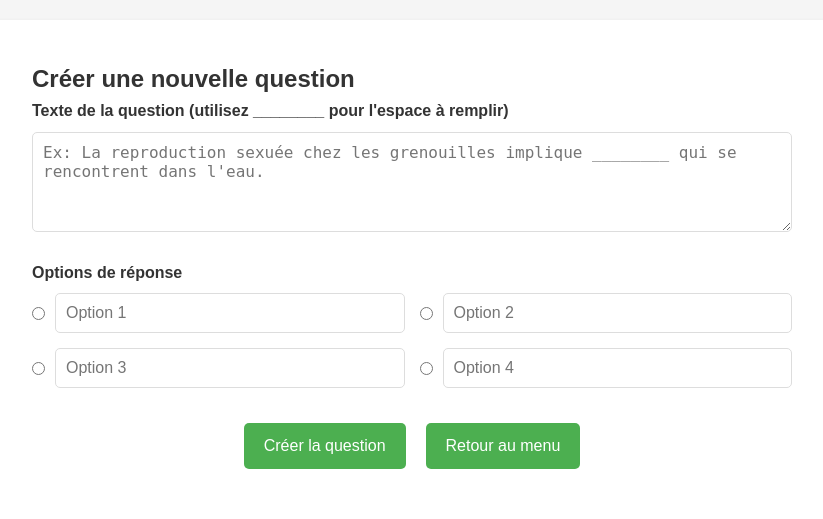
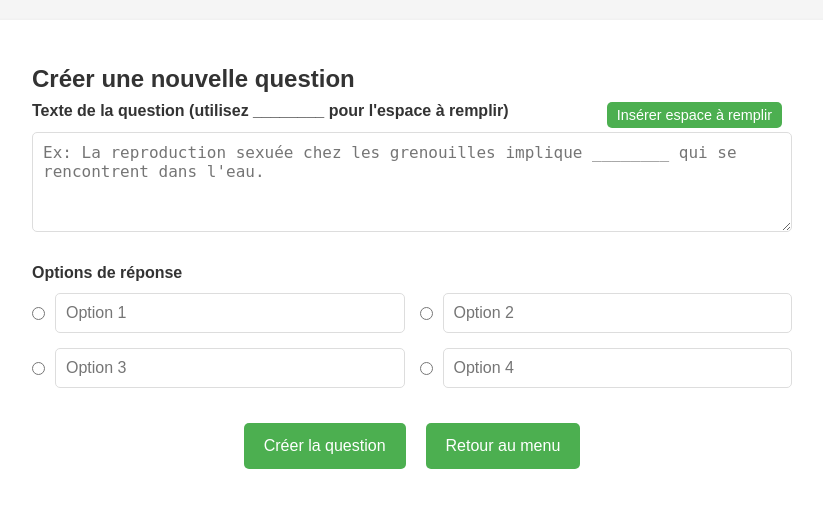
Before and after one commit to AlexMyddleware/svt-reproduction-animaux, a Flask app: page /game/create_question in a window 1280 px wide. Shown: the part 124-643 px from the top of the page, without its empty margins (228-1051 px from the left). Run offline with Flask 3, Linux system fonts and the light colour scheme.

Commit message:
add button to create the ________

```diff
--- a/src/svt_app/templates/create_question.html
+++ b/src/svt_app/templates/create_question.html
@@ -32,6 +32,28 @@
     .form-group textarea {
         height: 100px;
         resize: vertical;
+    }
+
+    .text-input-container {
+        position: relative;
+    }
+
+    .insert-blank-btn {
+        position: absolute;
+        right: 10px;
+        top: -30px;
+        background-color: #4CAF50;
+        color: white;
+        border: none;
+        border-radius: 5px;
+        padding: 5px 10px;
+        cursor: pointer;
+        font-size: 0.9rem;
+        transition: background-color 0.3s;
+    }
+
+    .insert-blank-btn:hover {
+        background-color: #45a049;
     }
 
     .options-container {
@@ -78,7 +100,10 @@
     <form id="questionForm">
         <div class="form-group">
             <label for="questionText">Texte de la question (utilisez ________ pour l'espace à remplir)</label>
-            <textarea id="questionText" required placeholder="Ex: La reproduction sexuée chez les grenouilles implique ________ qui se rencontrent dans l'eau."></textarea>
+            <div class="text-input-container">
+                <button type="button" class="insert-blank-btn" id="insertBlankBtn">Insérer espace à remplir</button>
+                <textarea id="questionText" required placeholder="Ex: La reproduction sexuée chez les grenouilles implique ________ qui se rencontrent dans l'eau."></textarea>
+            </div>
             <div class="error-message" id="textError">Le texte doit contenir exactement un espace à remplir (________)</div>
         </div>
 
@@ -114,6 +139,29 @@ document.addEventListener('DOMContentLoaded', function() {
     const optionsError = document.getElementById('optionsError');
     const successMessage = document.getElementById('successMessage');
     const errorMessage = document.getElementById('errorMessage');
+    const questionText = document.getElementById('questionText');
+    const insertBlankBtn = document.getElementById('insertBlankBtn');
+
+    // Function to insert blank at cursor position
+    insertBlankBtn.addEventListener('click', function(e) {
+        e.preventDefault();
+
+        // Get cursor position
+        const start = questionText.selectionStart;
+        const end = questionText.selectionEnd;
+
+        // Insert blank at cursor position
+        const blank = "________";
+        const text = questionText.value;
+        questionText.value = text.substring(0, start) + blank + text.substring(end);
+
+        // Reset cursor position after blank
+        const newCursorPos = start + blank.length;
+        questionText.setSelectionRange(newCursorPos, newCursorPos);
+
+        // Focus back on textarea
+        questionText.focus();
+    });
 
     form.addEventListener('submit', async function(e) {
         e.preventDefault();
@@ -125,7 +173,7 @@ document.addEventListener('DOMContentLoaded', function() {
         successMessage.style.display = 'none';
 
         // Get form values
-        const text = document.getElementById('questionText').value;
+        const text = questionText.value;
         const options = Array.from({ length: 4 }, (_, i) => document.getElementById(`option${i}`).value);
         const correctAnswerIndex = document.querySelector('input[name="correctAnswer"]:checked')?.value;
 
```
Also changed, not shown: assets/Data/fill_the_blanks/question009.json (added, +10 -0 lines).
